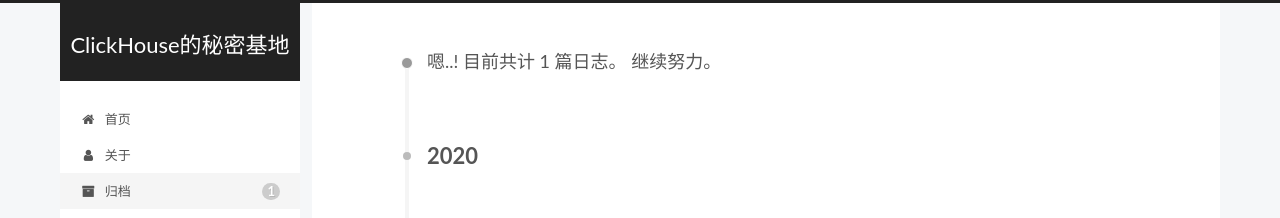
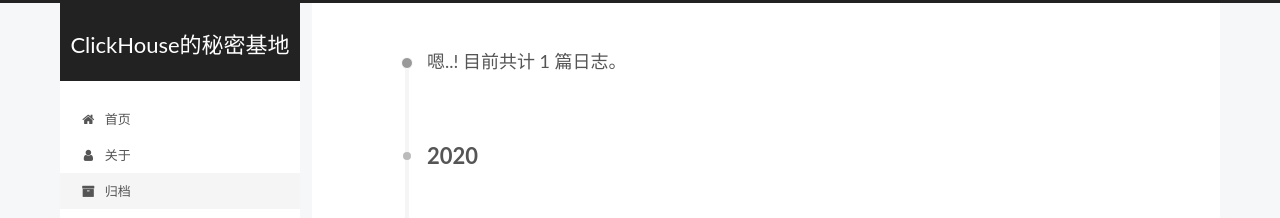
Before and after one commit to nauu/nauu.github.io, a plain HTML site: page archives/2020/01/index.html in a window 1280 px wide. Shown: the top 218 px of the page. Drawn offline with Linux system fonts and the light colour scheme; some packages are replaced by stand-ins of ours; a script that the page names is missing.

Commit message:
Site updated: 2020-01-04 23:04:13

```diff
--- a/archives/2020/01/index.html
+++ b/archives/2020/01/index.html
@@ -144,7 +144,7 @@
   </li>
         <li class="menu-item menu-item-archives">
 
-    <a href="/archives/" rel="section"><i class="fa fa-fw fa-archive"></i>归档<span class="badge">1</span></a>
+    <a href="/archives/" rel="section"><i class="fa fa-fw fa-archive"></i>归档</a>
 
   </li>
         <li class="menu-item menu-item-sitemap">
@@ -179,7 +179,7 @@
   <div class="post-block">
     <div class="posts-collapse">
       <div class="collection-title">
-        <span class="collection-header">嗯..! 目前共计 1 篇日志。 继续努力。</span>
+        <span class="collection-header">嗯..! 目前共计 1 篇日志。  </span>
       </div>
 
 
```
Also changed, not shown: 2020/01/04/origin-of-the-name/index.html (+1 -1 lines), about/index.html (+1 -1 lines), archives/2020/index.html (+2 -2 lines), archives/index.html (+2 -2 lines), index.html (+1 -1 lines).
